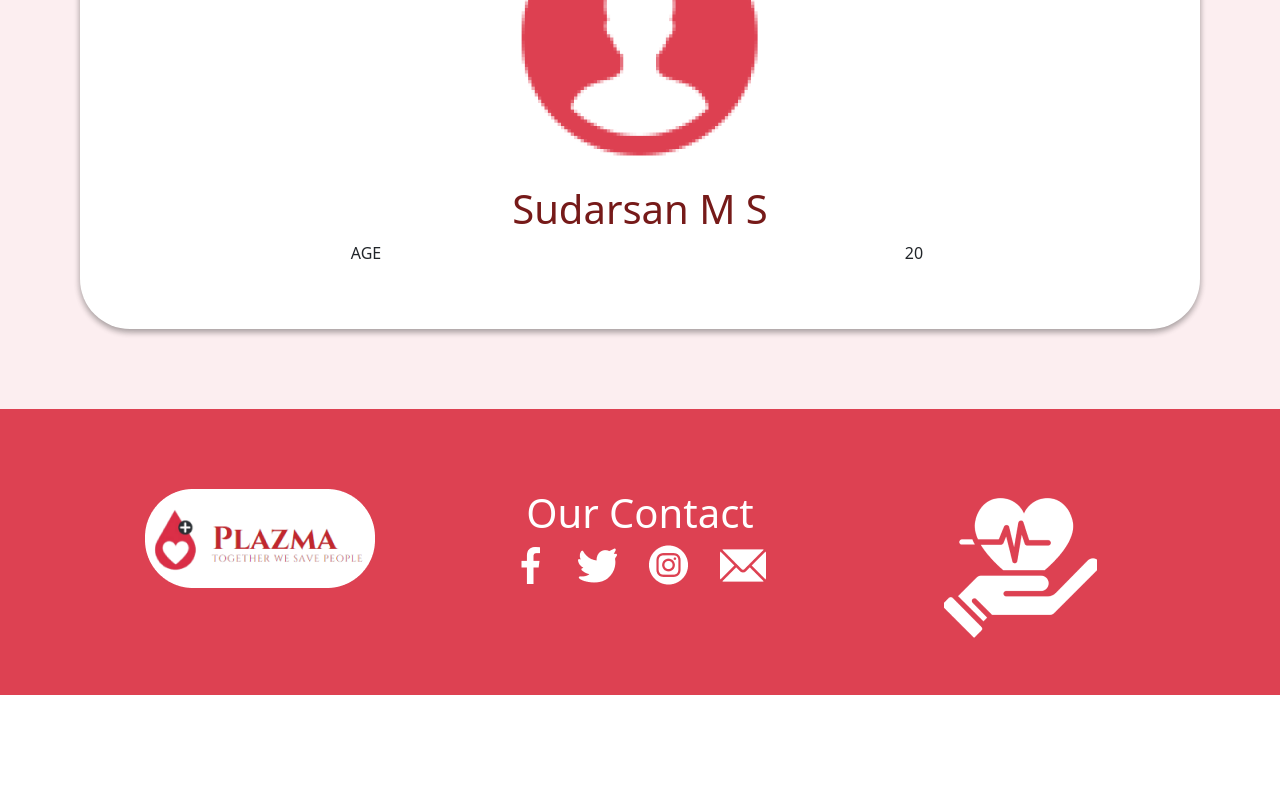
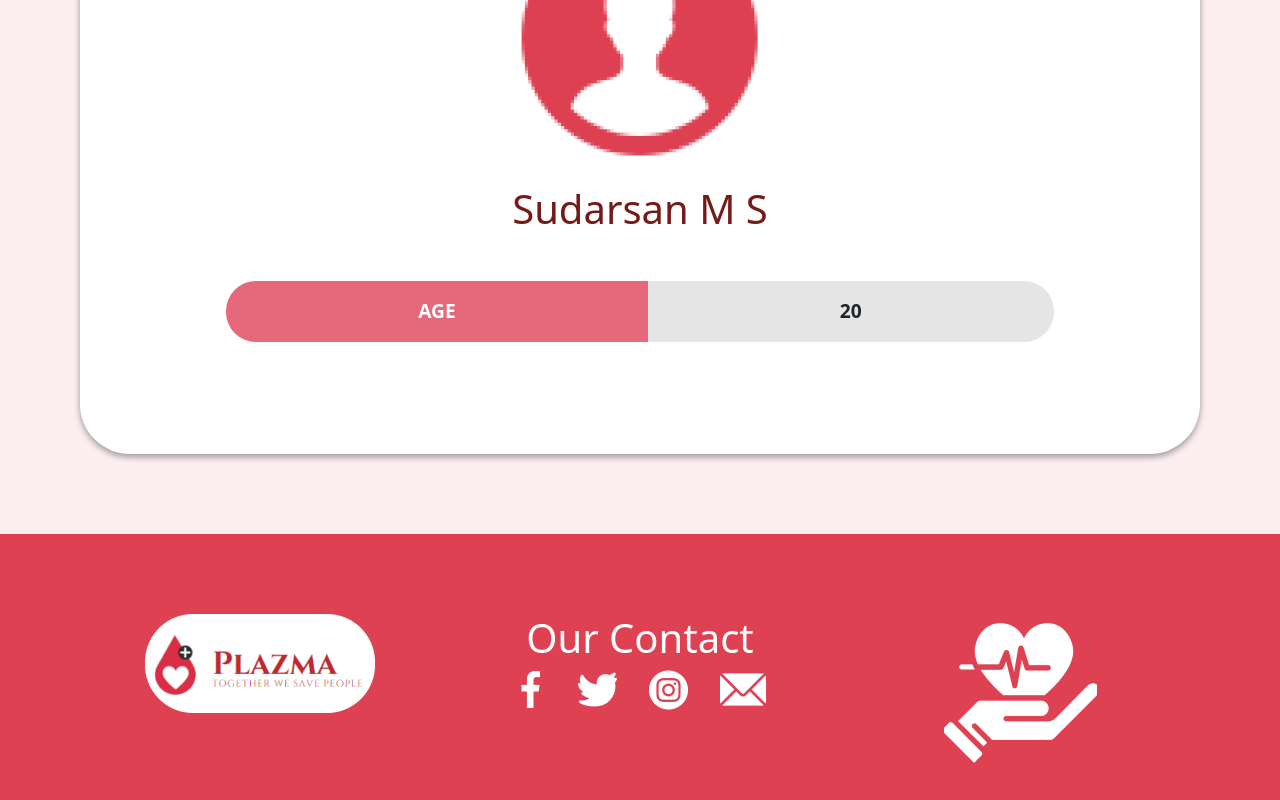
Before and after one commit to RubeshU/Plazma, a React (Create React App) app in the folder front-end/: page /donor/your-profile in a window 1280 px wide. Shown: the part 910-1710 px from the top of the page. Before the commit the page ends 1605 px from the top, so only its background shows below. Built offline with nearby package versions, Linux system fonts and the light colour scheme.

Commit message:
donor your profile page completed

```diff
--- a/front-end/src/Pages/DonorPage/DonorPageComponents/YourProfile.css
+++ b/front-end/src/Pages/DonorPage/DonorPageComponents/YourProfile.css
@@ -2,11 +2,28 @@
     box-shadow: #00000029 0px 3px 6px, rgba(0, 0, 0, 0.23) 0px 3px 6px;
     border-radius: 50px;
     background-color: white;
-    padding: 4rem 0rem;
-
+    padding: 4rem 4rem;
 }
 
 .profile_data{
     border-radius: 30px;
+}
 
+.profile_data_1{
+    background-color: #E5697B;
+    border-bottom-left-radius: 30px;
+    border-top-left-radius: 30px;
+    color: white;
+    padding: 1rem 12rem !important;
+    font-size: 120%;
+    font-weight: bold;
 }
+
+.profile_data_2{
+    background-color: #E5E5E5;
+    border-bottom-right-radius: 30px;
+    border-top-right-radius: 30px;
+    padding: 1rem 12rem !important;
+    font-size: 120%;
+    font-weight: bold;
+}
--- a/front-end/src/Pages/DonorPage/DonorPageComponents/YourProfile.js
+++ b/front-end/src/Pages/DonorPage/DonorPageComponents/YourProfile.js
@@ -13,18 +13,18 @@ const YourProfile = () => {
 
             <h1 style={{textAlign:"center",color: "#761A19"}}> Sudarsan M S</h1>
 
-            <Container className="profile_data">
+            <Container className="profile_data d-flex justify-content-center mt-5 mb-5">
                 <Row>
-                    <Col align="center">
+                    <Col align="center" className="profile_data_1">
                         AGE
                     </Col>
-                    <Col align="center">
+                    <Col align="center" className="profile_data_2">
                         20
                     </Col>
                 </Row>
             </Container>
+        </Container>
 
-        </Container>
     );
 }
 
```
